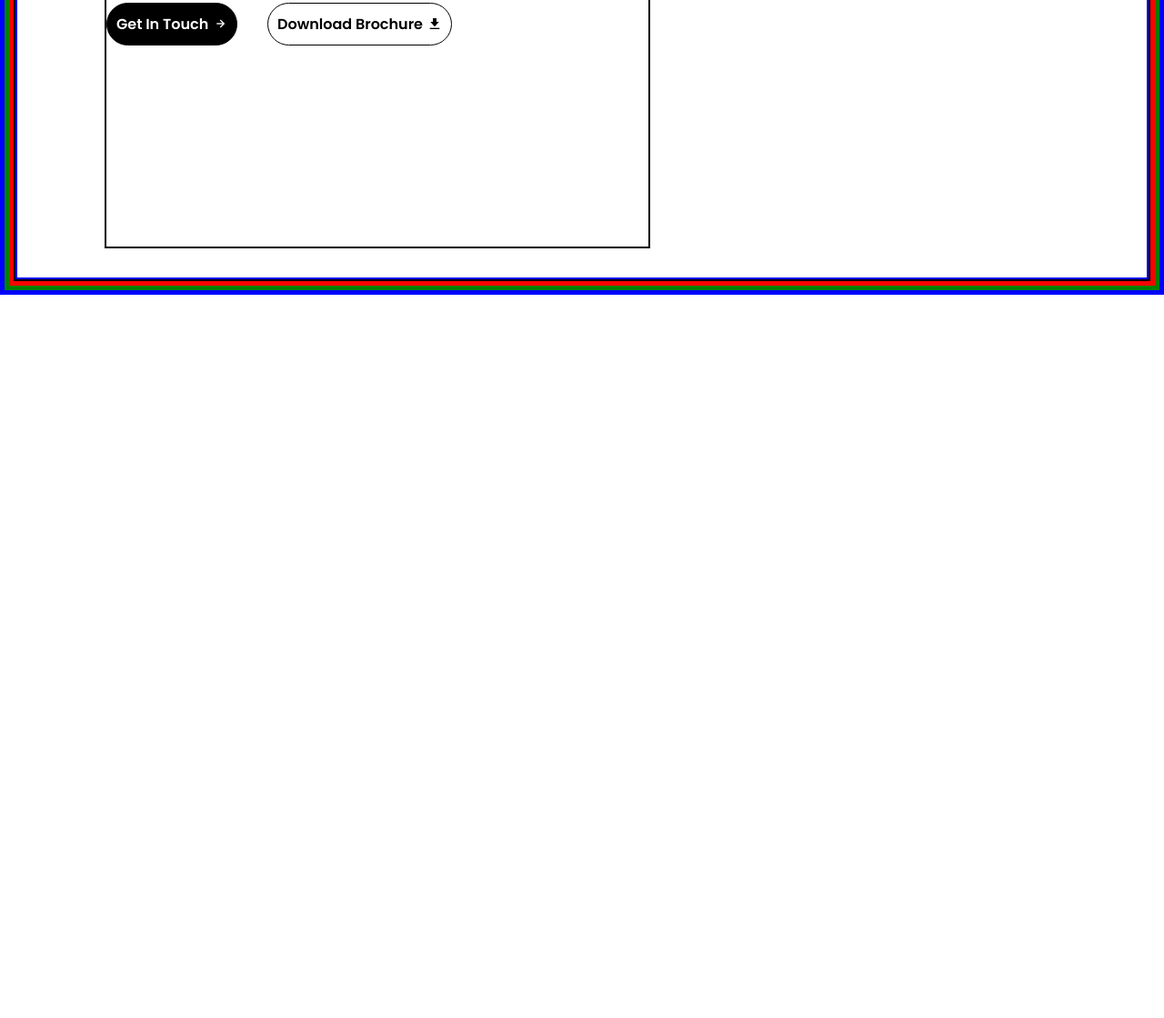
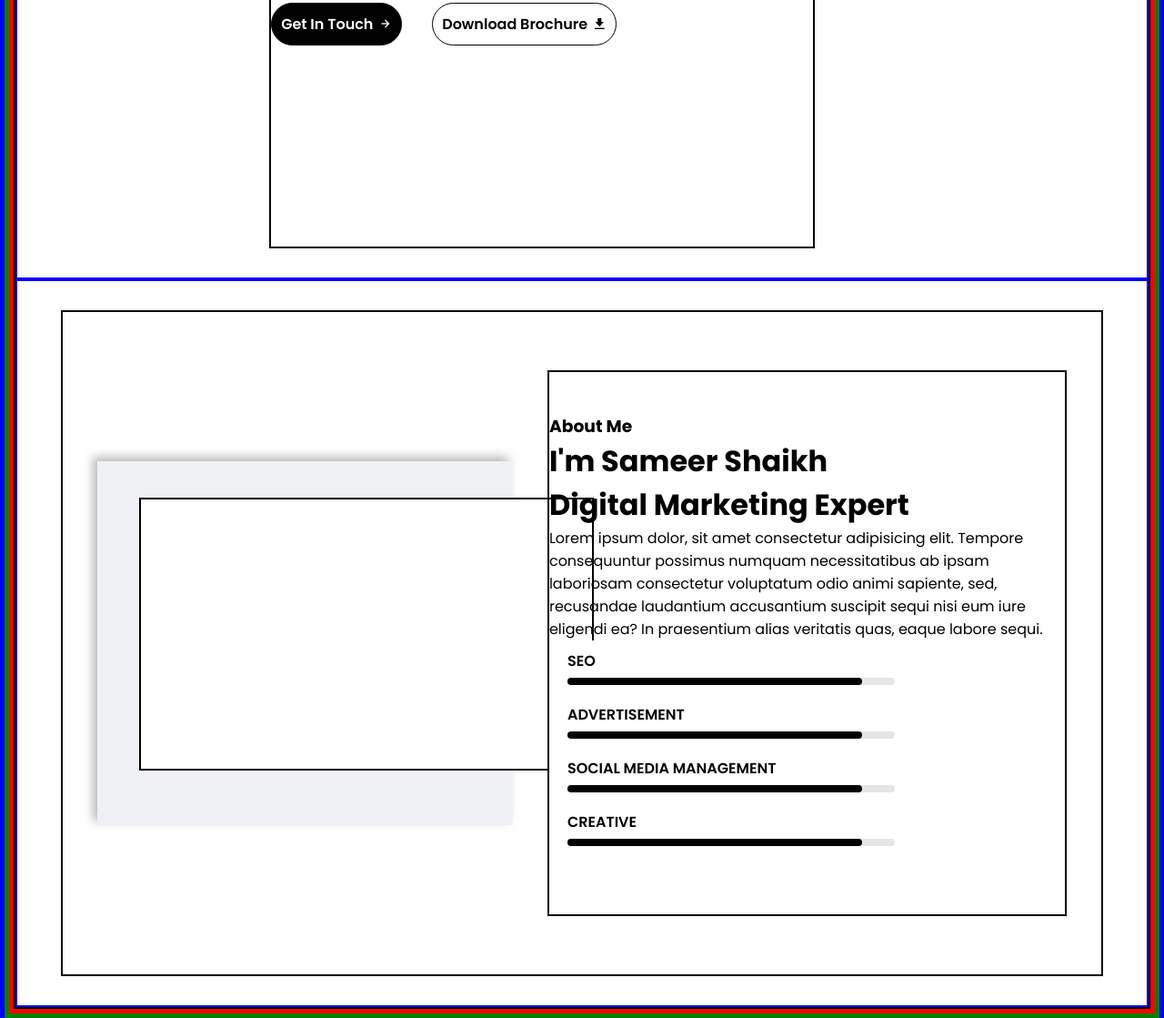
Before and after one commit to DakhaniUsman/eclipse-portfolio, a plain HTML site: page index.html in a window 1280 px wide. Shown: the part 590-1709 px from the top of the page at 91% size. Before the commit the page ends 914 px from the top, so only its background shows below. Drawn offline with nearby package versions, Linux system fonts and the light colour scheme.

Commit message:
updatesupdates

```diff
--- a/index.html
+++ b/index.html
@@ -122,6 +122,57 @@
                             </div>
                         </section>
 
+                        <section id="about">
+                            <div class="about-us">
+                                <div class="about-us-left">
+                                    <div class="about-left-container">
+                                        <div class="about-img-container">
+
+                                        </div>
+                                    </div>
+                                </div>
+                                <div class="about-us-right">
+                                    <div class="about-us-desc">
+                                        <h3>About Me</h3>
+                                        <h2>I'm Sameer Shaikh</h2>
+                                        <h2>Digital Marketing Expert</h2>
+                                        <p>Lorem ipsum dolor, sit amet consectetur adipisicing elit. Tempore consequuntur possimus numquam necessitatibus ab ipsam laboriosam consectetur voluptatum odio animi sapiente, sed, recusandae laudantium accusantium suscipit sequi nisi eum iure eligendi ea? In praesentium alias veritatis quas, eaque labore sequi.</p>
+                                    </div>
+                                    <div class="skill-container">
+                                        <div class="skill-box">
+                                            <span class="title">SEO</span>
+                                            <div class="skill-bar">
+                                                <span class="skill-per">
+                                                    <!-- <span class="tooltip">90%</span> -->
+                                                </span>
+                                            </div>
+
+                                            <span class="title">Advertisement</span>
+                                            <div class="skill-bar">
+                                                <span class="skill-per">
+                                                    <!-- <span class="tooltip">90%</span> -->
+                                                </span>
+                                            </div>
+
+                                            <span class="title">Social Media Management</span>
+                                            <div class="skill-bar">
+                                                <span class="skill-per">
+                                                    <!-- <span class="tooltip">90%</span> -->
+                                                </span>
+                                            </div>
+
+                                            <span class="title">Creative</span>
+                                            <div class="skill-bar">
+                                                <span class="skill-per">
+                                                    <!-- <span class="tooltip">90%</span> -->
+                                                </span>
+                                            </div>
+                                        </div>
+                                    </div>
+                                </div>
+                            </div>
+                        </section>
+
                     </div>
                 </div>
 
--- a/style.css
+++ b/style.css
@@ -247,6 +247,7 @@ header {
   border: 2px solid black;
   display: flex;
   flex-direction: column;
+  overflow: hidden;
 }
 
 section {
@@ -269,17 +270,21 @@ section {
   /* justify-content: center; */
   align-items: center;
   padding: 0px 3em;
+  padding-left: 20%;
+  /* background: url(./assets/images/banner.jpg);
+  background-size: cover;
+  background-position: center; */
 }
 
 .hero-desc {
   position: relative;
   width: 600px;
-    height: 100%;
+  height: 100%;
   display: flex;
   flex-direction: column;
   justify-content: center;
   border: 2px solid black;
-  gap:15px
+  gap:15px;
 }
 
 h1 {
@@ -335,3 +340,107 @@ h2 {
   background-color: white;
   color: black;
 }
+
+
+.about-us{
+  position: relative;
+  width: 100%;
+  height: 100%;
+  border: 2px solid black;
+  display: flex;
+  justify-content: space-evenly;
+  align-items: center;
+}
+
+.about-us-left{
+  position: relative;
+  width: 40%;
+  max-width: 500px;
+  height: 400px;
+  /* border: 2px solid black; */
+  background-color: #f0f1f5;
+  box-shadow: -5px -5px 10px #b9b9b9;
+}
+
+.about-left-container{
+  position: absolute;
+  top: 10%;
+  left: 10%;
+  width: 500px;
+  height: 300px;
+  border: 2px solid black;
+  background-color: white;
+}
+
+.about-us-right{
+  position: relative;
+  width: 50%;
+  height: 600px;
+  border: 2px solid black;
+  display: flex;
+  flex-direction: column;
+  justify-content: center;
+}
+
+.skill-container{
+  position: relative;
+  max-width: 400px;
+  width: 100%;
+  background-color: #fff;
+  padding: 10px 20px;
+  border-radius: 7px;
+}
+
+.skill-container .skill-box{
+  width: 100%;
+}
+
+.skill-box .title{
+  display: block;
+  font-size: 1em;
+  font-weight: 600;
+  color: #000;
+  text-transform: uppercase;
+}
+
+.skill-box .skill-bar{
+  height: 8px;
+  width: 100%;
+  margin-top: 6px;
+  border-radius: 6px;
+  background: rgba(0,0,0,0.1);
+  margin-bottom: 20px;
+}
+
+.skill-bar .skill-per{
+  position: relative;
+  display: block  ;
+  height: 100%;
+  width: 90%;
+  background: #000 ;
+  border-radius: 6px;
+}
+
+.skill-per .tooltip{
+  position: absolute;
+  top: -30px;
+  right: -14px;
+  background-color: black;
+  color: white;
+  padding: 2px 5px;
+  font-size: 14px;
+  border-radius: 3px;
+  z-index: 2;
+}
+
+.tooltip::before{
+  content: "";
+  position: absolute;
+  width: 10px;
+  height: 10px;
+  bottom: -3px;
+  left: 55%;
+  background-color: #000 ;
+  transform: translateX(-50%) rotate(45deg);
+  z-index: -1;
+}
```
Also changed, not shown: assets/images/banner.jpg (added).
